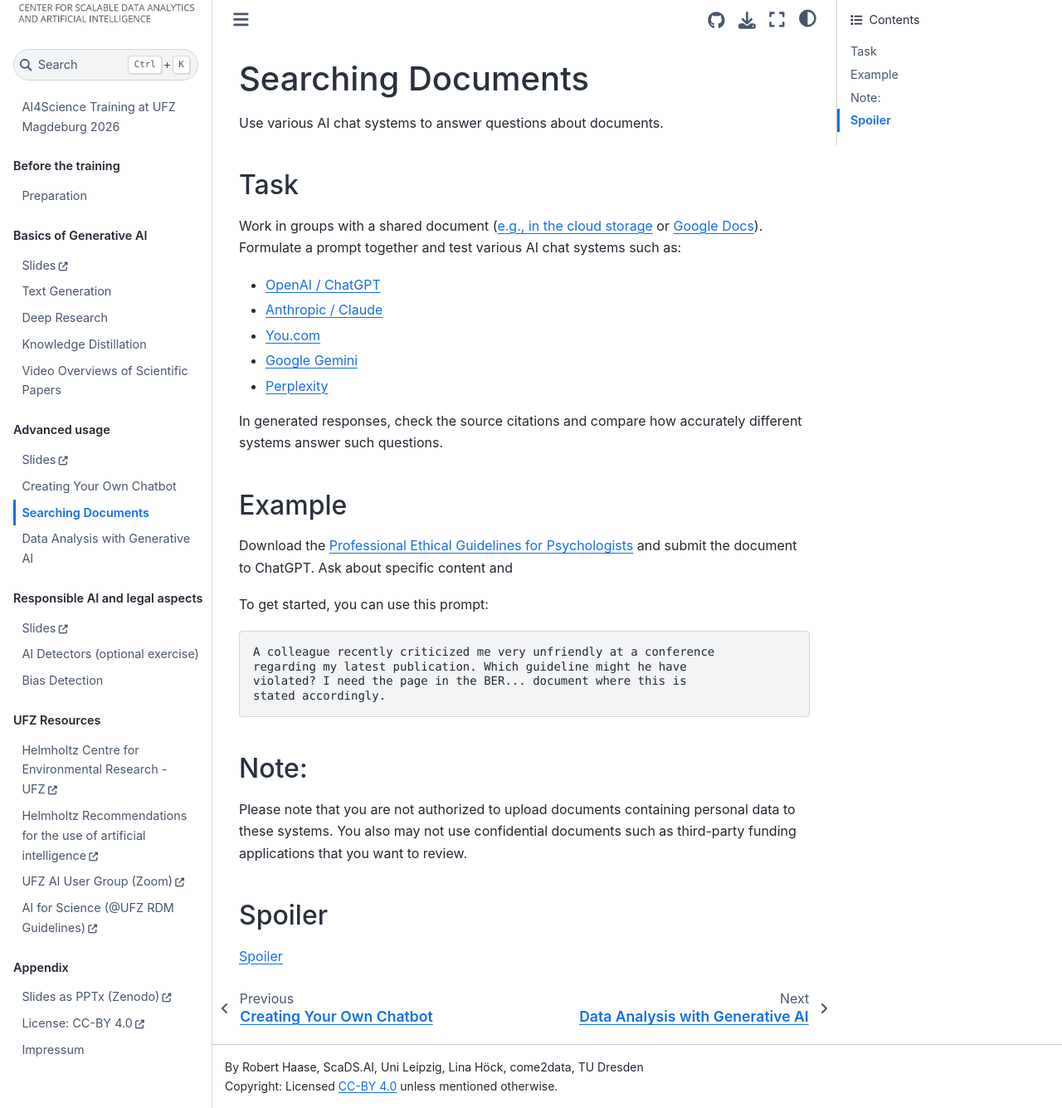
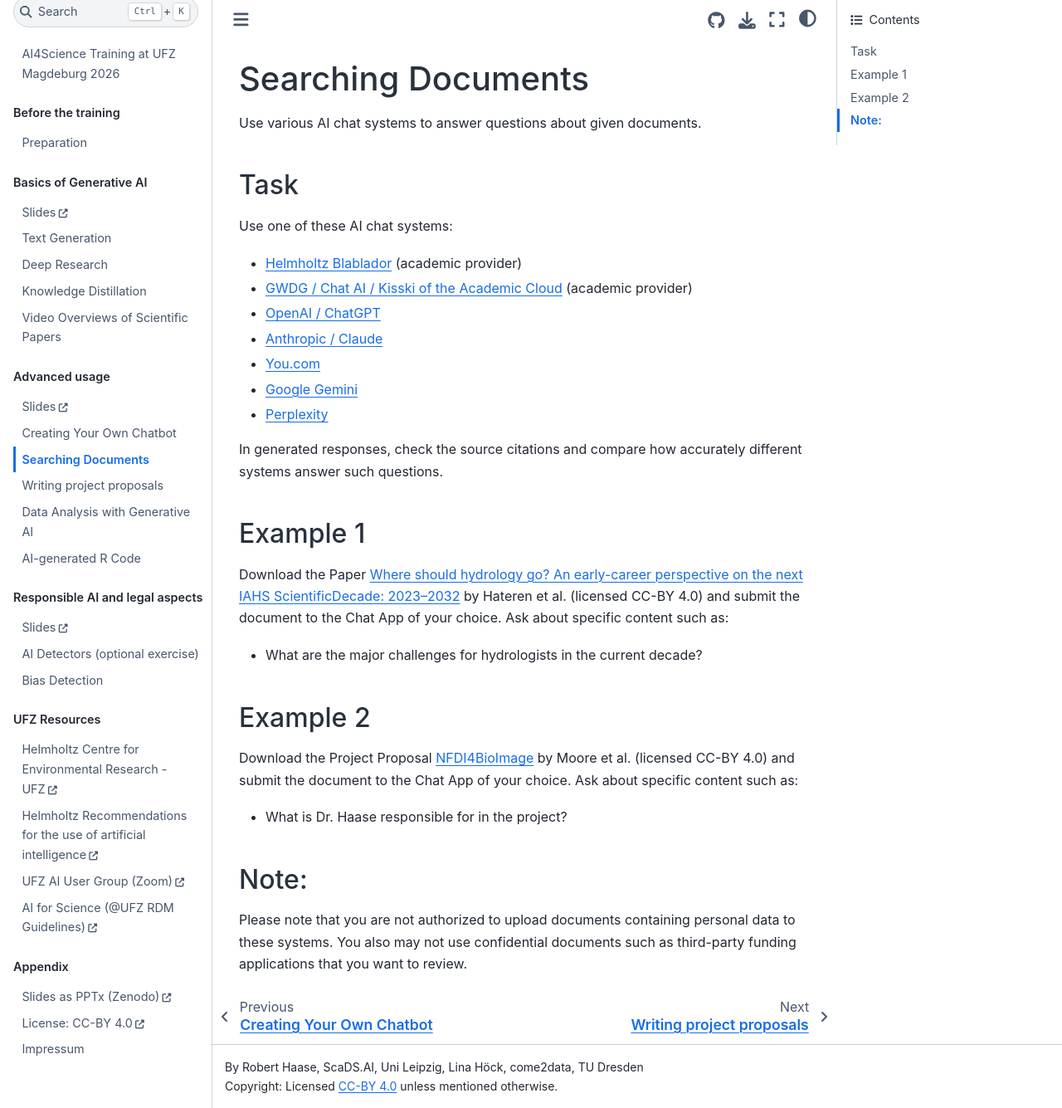
Before and after one commit to ScaDS/ai4science-ufz-madgeburg-2026, a Jupyter Book: the page built from session2/searching_documents.md, in a window 1280 px wide and 1335 px high. Shown: the whole window at 83% size. Built offline with Jupyter Book 1.0.4 settings and Sphinx 7.4.7 and the Sphinx Book theme 1.1.4, drawn with Linux system fonts in a browser that asks for light colours; pages that are not in the unit, such as notebooks, are missing from menus.

````diff
--- a/_toc.yml
+++ b/_toc.yml
@@ -10,7 +10,7 @@ parts:
 
   - caption: Basics of Generative AI
     chapters:
-    - url: https://github.com/ScaDS/ai4science-ufz-2025/blob/main/session1/AIST1_Intro.pdf?raw=True
+    - url: https://github.com/ScaDS/ai4science-ufz-magdeburg-2026/blob/main/session1/AIST1_Intro.pdf?raw=True
       title: Slides
     - file: session1/speech-generation.md
     - file: session1/antrag_prompt.md
@@ -20,16 +20,18 @@ parts:
 
   - caption: Advanced usage
     chapters:
-    - url: https://github.com/ScaDS/ai4science-ufz-2025/blob/main/session2/AIST2_Advanced.pdf?raw=True
+    - url: https://github.com/ScaDS/ai4science-ufz-magdeburg-2026/blob/main/session2/AIST2_Advanced.pdf?raw=True
       title: Slides
     - file: session2/chatbot.md
     - file: session2/searching_documents.md
+    - file: session2/writing-proposals.md
     - file: session2/ai_data_analysis.md
     - file: session2/bia-bob-demo.ipynb
+    - file: session2/generating-r-code.md
 
   - caption: Responsible AI and legal aspects
     chapters:
-    - url: https://github.com/ScaDS/ai4science-ufz-2025/blob/main/session3/AIST3_ResponsibleAI.pdf?raw=True
+    - url: https://github.com/ScaDS/ai4science-ufz-magdeburg-2026/blob/main/session3/AIST3_ResponsibleAI.pdf?raw=True
       title: Slides
     - file: session3/ai-detectors.md
     - file: session3/bias_detection.md
--- a/session2/searching_documents.md
+++ b/session2/searching_documents.md
@@ -1,10 +1,12 @@
 # Searching Documents
 
-Use various AI chat systems to answer questions about documents.
+Use various AI chat systems to answer questions about given documents.
 
 ## Task
 
-Work in groups with a shared document ([e.g., in the cloud storage](https://speicherwolke.uni-leipzig.de/index.php/login) or [Google Docs](https://docs.google.com/)). Formulate a prompt together and test various AI chat systems such as:
+Use one of these AI chat systems:
+* [Helmholtz Blablador](https://helmholtz-blablador.fz-juelich.de/) (academic provider)
+* [GWDG / Chat AI / Kisski of the Academic Cloud](https://chat-ai.academiccloud.de/) (academic provider)
 * [OpenAI / ChatGPT](https://chatgpt.com/)
 * [Anthropic / Claude](https://claude.ai/)
 * [You.com](https://you.com/ari)
@@ -13,21 +15,18 @@ Work in groups with a shared document ([e.g., in the cloud storage](https://spei
 
 In generated responses, check the source citations and compare how accurately different systems answer such questions.
 
-## Example
+## Example 1
 
-Download the [Professional Ethical Guidelines for Psychologists](https://www.dgps.de/fileadmin/user_upload/PDF/Berufsetische_Richtlinien/BER-Foederation-20230426-Web-1.pdf) and submit the document to ChatGPT. Ask about specific content and
+Download the Paper [Where should hydrology go? An early-career perspective on the next IAHS ScientificDecade: 2023–2032](https://www.tandfonline.com/doi/full/10.1080/02626667.2023.2170754#abstract) by Hateren et al. (licensed CC-BY 4.0) and submit the document to the Chat App of your choice. Ask about specific content such as:
 
-To get started, you can use this prompt:
-```
-A colleague recently criticized me very unfriendly at a conference
-regarding my latest publication. Which guideline might he have
-violated? I need the page in the BER... document where this is
-stated accordingly.
-```
+* What are the major challenges for hydrologists in the current decade?
+
+## Example 2
+
+Download the Project Proposal [NFDI4BioImage](https://zenodo.org/records/13168693) by Moore et al. (licensed CC-BY 4.0) and submit the document to the Chat App of your choice. Ask about specific content such as:
+
+* What is Dr. Haase responsible for in the project?
 
 ## Note:
 
 Please note that you are not authorized to upload documents containing personal data to these systems. You also may not use confidential documents such as third-party funding applications that you want to review.
-
-## Spoiler
-[Spoiler](https://chatgpt.com/share/68ce5872-5794-8001-bbbf-53c63edbbf09)
````
Also changed, not shown: session0/preparation.md (+8 -0 lines), session2/generating-r-code.md (added, +12 -0 lines), session2/writing-proposals.md (added, +24 -0 lines), 5 other files.
